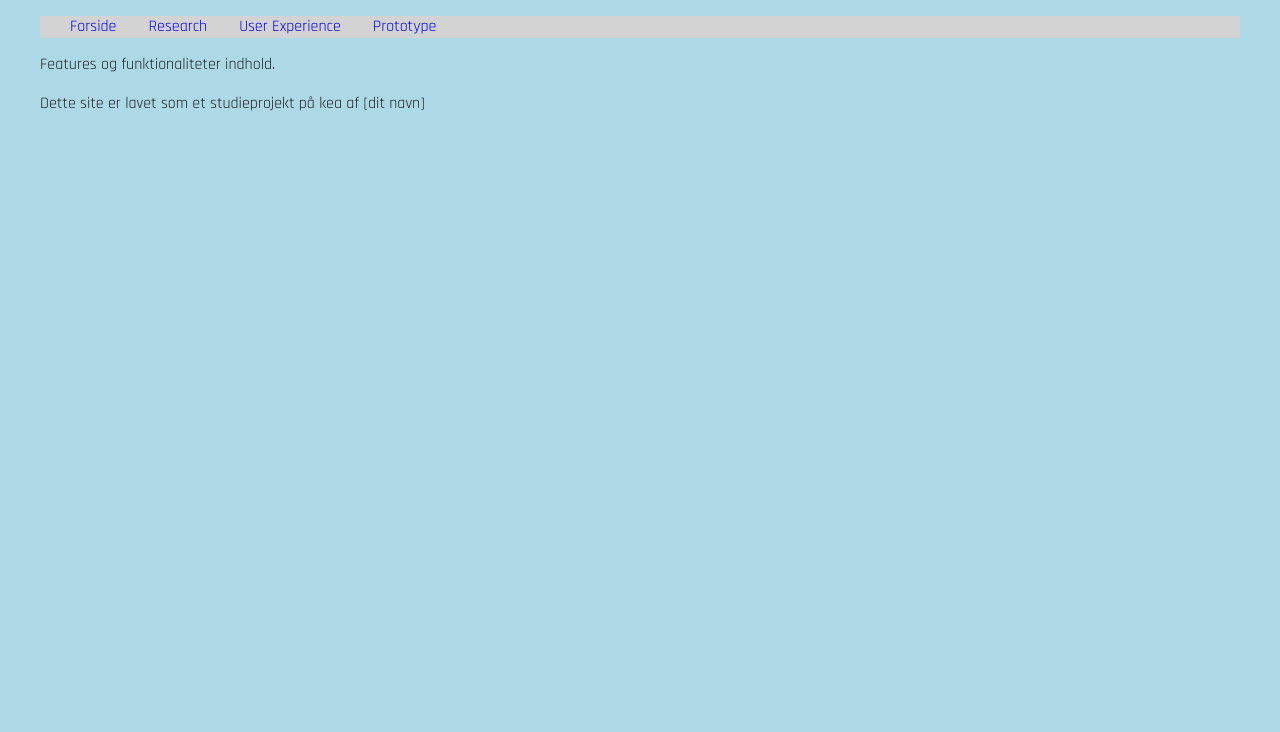
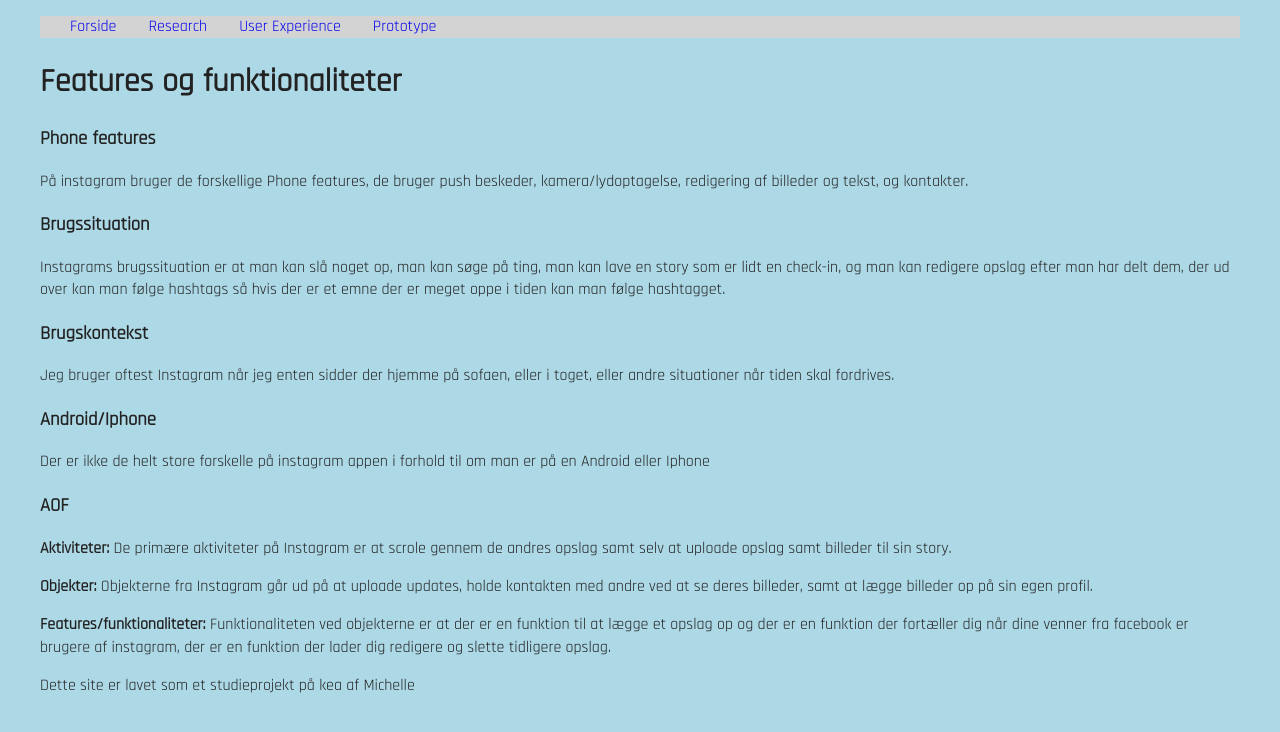
Before and after one commit to mich387i/ux, a plain HTML site: page featuresfunktionaliteter.html in a window 1280 px wide. Drawn offline with nearby package versions, Linux system fonts and the light colour scheme.

Commit message:
instagram

```diff
--- a/featuresfunktionaliteter.html
+++ b/featuresfunktionaliteter.html
@@ -50,14 +50,26 @@
     <!-- Sidens indhold -->
     <main>
         <article>
-            Features og funktionaliteter indhold.
+            <h1>Features og funktionaliteter</h1>
+            <h3>Phone features</h3>
+            <p>På instagram bruger de forskellige Phone features, de bruger push beskeder, kamera/lydoptagelse, redigering af billeder og tekst, og kontakter. </p>
+            <h3>Brugssituation</h3>
+            <p>Instagrams brugssituation er at man kan slå noget op, man kan søge på ting, man kan lave en story som er lidt en check-in, og man kan redigere opslag efter man har delt dem, der ud over kan man følge hashtags så hvis der er et emne der er meget oppe i tiden kan man følge hashtagget.</p>
+            <h3>Brugskontekst</h3>
+            <p>Jeg bruger oftest Instagram når jeg enten sidder der hjemme på sofaen, eller i toget, eller andre situationer når tiden skal fordrives.</p>
+            <h3>Android/Iphone</h3>
+            <p>Der er ikke de helt store forskelle på instagram appen i forhold til om man er på en Android eller Iphone</p>
+            <h3>AOF</h3>
+            <p><strong>Aktiviteter:</strong> De primære aktiviteter på Instagram er at scrole gennem de andres opslag samt selv at uploade opslag samt billeder til sin story.</p>
+            <p><strong>Objekter:</strong> Objekterne fra Instagram går ud på at uploade updates, holde kontakten med andre ved at se deres billeder, samt at lægge billeder op på sin egen profil.</p>
+            <p><strong>Features/funktionaliteter:</strong> Funktionaliteten ved objekterne er at der er en funktion til at lægge et opslag op og der er en funktion der fortæller dig når dine venner fra facebook er brugere af instagram, der er en funktion der lader dig redigere og slette tidligere opslag.</p>
         </article>
     </main>
     <!-- Sidens indhold slut -->
 
     <!-- footer -->
     <footer>
-        <p>Dette site er lavet som et studieprojekt på kea af [dit navn]</p>
+        <p>Dette site er lavet som et studieprojekt på kea af Michelle</p>
     </footer>
     <!-- footer slut -->
 
@@ -66,6 +78,7 @@
     <script src="https://code.jquery.com/jquery-3.3.1.min.js" integrity="sha256-FgpCb/KJQlLNfOu91ta32o/NMZxltwRo8QtmkMRdAu8=" crossorigin="anonymous"></script>
     <script>
         window.jQuery || document.write('<script src="js/vendor/jquery-3.3.1.min.js"><\/script>')
+
     </script>
     <script src="js/plugins.js"></script>
     <script src="js/main.js"></script>
```
